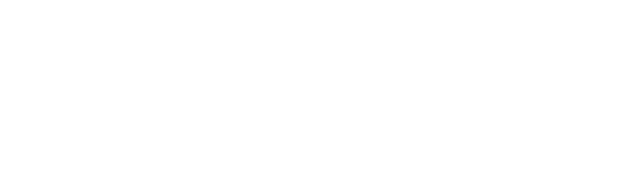
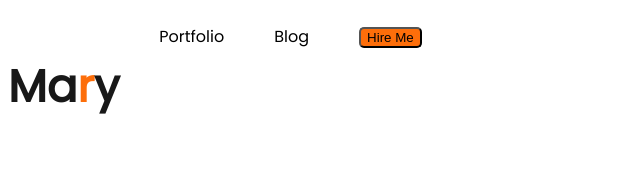
Before and after one commit to Rayhan4674/webdeveloper-portfolio, a plain HTML site: page index.html in a window 1280 px wide. Shown: the whole page, without its empty margins (0-640 px from the left). Drawn offline with Linux system fonts and the light colour scheme.

Commit message:
html and csss header section korce

```diff
--- a/index.html
+++ b/index.html
@@ -1,13 +1,32 @@
 <!DOCTYPE html>
 <html lang="en">
+
 <head>
     <meta charset="UTF-8">
     <meta name="viewport" content="width=device-width, initial-scale=1.0">
-    <title>web Developoer Portfolio</title>
+    <title>web Developer Portfolio</title>
+    <link rel="preconnect" href="https://fonts.googleapis.com">
+    <link rel="preconnect" href="https://fonts.gstatic.com" crossorigin>
+    <link
+        href="https://fonts.googleapis.com/css2?family=Open+Sans:ital,wght@0,700;0,800;1,800&family=Poppins&display=swap"
+        rel="stylesheet">
+
+    <link rel="stylesheet" href="styles/portfolio.css">
 </head>
+
 <body>
-    <header></header>
+    <header>
+        <nav>
+            <h3 class="nav-title">Ma<span class="text-primary">r</span>y</h3>
+            <ul>
+                <li><a href=""></a>Portfolio</li>
+                <li><a href=""></a>Blog</li>
+                <li><button class="btn-primary">Hire Me</button></li>
+            </ul>
+        </nav>
+    </header>
     <main></main>
     <footer></footer>
 </body>
+
 </html>
--- /dev/null
+++ b/styles/portfolio.css
@@ -0,0 +1,36 @@
+/* shared style */
+
+body {
+  font-family: "Open Sans", sans-serif;
+  font-family: "Poppins", sans-serif;
+}
+.text-primary {
+  color: #fd6e0a;
+}
+
+.btn-primary {
+  border-radius: 5px;
+  background: #fd6e0a;
+}
+/* Nav Related styles */
+
+nav {
+  display: flex;
+}
+.nav-title {
+  color: #181818;
+
+  font-size: 45px;
+  font-weight: 800;
+}
+nav > ul {
+  display: flex;
+}
+nav li {
+  list-style: none;
+  margin-right: 50px;
+}
+nav a {
+  text-decoration: none;
+  color: #474747;
+}
```
